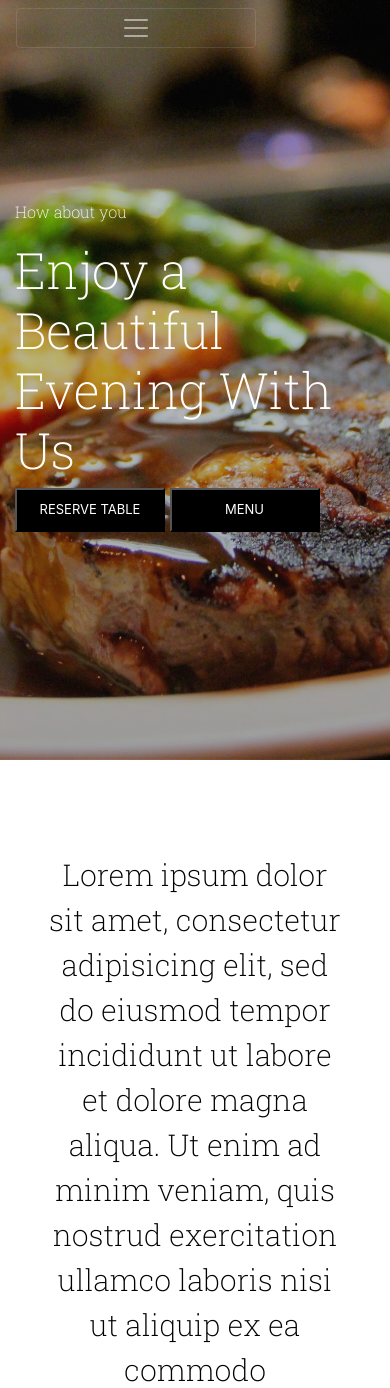
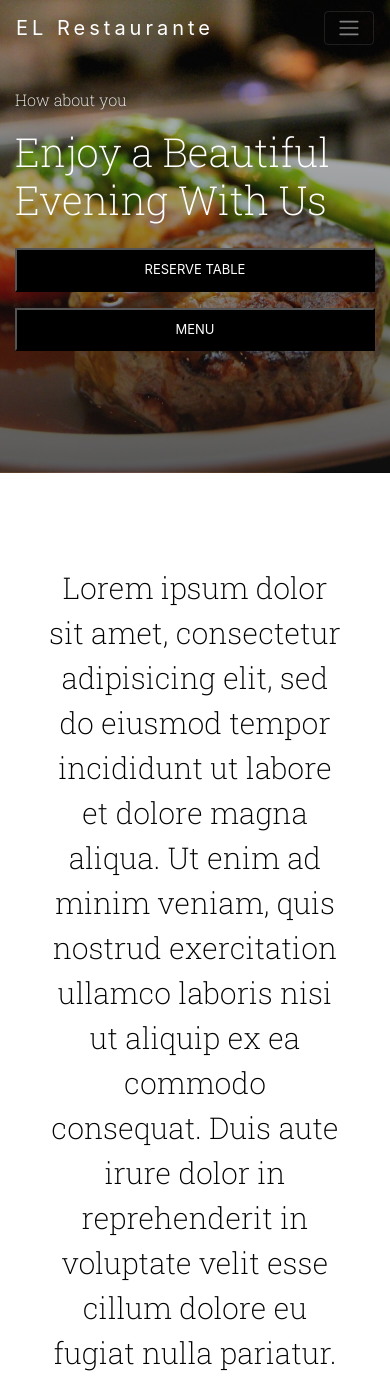
Before and after one commit to raulthedeveloper/restaurant, a PHP site: page / in a window 390 px wide. Shown: the top 1388 px of the page. Run offline with PHP 8.4, Linux system fonts and the light colour scheme; some libraries are stand-ins or nearby versions.

Commit message:
updated styles and fixed bugs

```diff
--- a/includes/header.php
+++ b/includes/header.php
@@ -16,7 +16,8 @@
 
     <link href="https://unpkg.com/aos@2.3.1/dist/aos.css" rel="stylesheet">
 
-    <link href='https://cdnjs.cloudflare.com/ajax/libs/font-awesome/4.0.3/css/font-awesome.css'>
+    <link href="https://cdnjs.cloudflare.com/ajax/libs/font-awesome/5.13.0/css/all.min.css" rel="stylesheet">
+
 
 
 
--- a/includes/nav.php
+++ b/includes/nav.php
@@ -2,7 +2,7 @@
 
 
 <nav class="navbar navbar-expand-lg navbar-dark"  <?php nav_style(); ?>>
-  <a class="navbar-brand" href="<?php echo $page == 'secondary' ? '../index.php' : null ?>">EL Restaurante</a>
+  <a class="navbar-brand" style="display:initial" href="<?php echo $page == 'secondary' ? '../index.php' : null ?>">EL Restaurante</a>
   <button class="navbar-toggler pb-sm-3" type="button" data-toggle="collapse" data-target="#navbarNavAltMarkup" aria-controls="navbarNavAltMarkup" aria-expanded="false" aria-label="Toggle navigation">
     <span class="navbar-toggler-icon"></span>
   </button>
--- a/includes/testimonial.php
+++ b/includes/testimonial.php
@@ -1,9 +1,9 @@
 <div id="myCarousel" class="carousel slide" data-ride="carousel">
           <!-- Carousel indicators -->
           <ol class="carousel-indicators">
-            <li data-target="#myCarousel" data-slide-to="0" class="active"></li>
-            <li data-target="#myCarousel" data-slide-to="1"></li>
-            <li data-target="#myCarousel" data-slide-to="2"></li>
+            <li data-target="#myCarousel" style="border:none"  data-slide-to="0" class="active"></li>
+            <li data-target="#myCarousel" style="border:none" data-slide-to="1"></li>
+            <li data-target="#myCarousel" style="border:none" data-slide-to="2"></li>
           </ol> <!-- Wrapper for carousel items -->
           <div class="carousel-inner">
             <div class="item carousel-item active">
--- a/pages/reservation.php
+++ b/pages/reservation.php
@@ -16,7 +16,7 @@ $title = 'Reservation';
 <section id="reservation_section">
   <div class="container main-content">
     <div class="row">
-      <div class="col" id="reserv_backround">
+      <div class="col-12" id="reserv_backround">
 
         <h2 class="text-dark">Resevations</h2>
         <p class="text-dark">Lorem ipsum dolor sit amet, consectetur adipisicing elit, sed do eiusmod
--- a/scss/components/_carousel.scss
+++ b/scss/components/_carousel.scss
@@ -72,7 +72,6 @@
 }
 
 .carousel-control.left {
-    left: auto;
     right: 40px
 }
 
--- a/scss/layout/_headers.scss
+++ b/scss/layout/_headers.scss
@@ -1,16 +1,24 @@
 #hero_section {
     width: 100%;
     height: 90vh;
-    background: linear-gradient(rgba(20, 20, 20, 0.2), rgba(20, 20, 20, 0.4)), url("../imgs/steak.jpeg");
+    background: linear-gradient(rgba(20, 20, 20, 0.2), rgba(20, 20, 20, 0.7)), url("../imgs/steak.jpeg");
     background-position: center;
     background-size: cover;
     background-repeat: no-repeat;
     overflow: hidden;
 
 
+    @media only screen and (max-width: $break-s) {
+        &{
+            height: 56vh;
+        }
+
+    }
+
     @media only screen and (max-height: $break-s) {
         & {
-            min-height: 500px;
+            min-height: 400px;
+
         }
 
         .big_pic,
@@ -39,14 +47,33 @@
 
 #main_header {
     color: white;
-    font-size: 50px;
-    position: relative;
+    font-size: 5rem;
 
+    @media only screen and (max-width: $break-s) {
+        & {
+            font-size: 3rem;
+        }
+    }
+
+    @media only screen and (max-width: $break-s) {
+        &{
+            font-size: 2.5rem;
+        }
+    }
 
 }
 
 
+.navbar-toggler{
+    padding: none;
+    font-size: initial;
+    width: initial;
+}
+
 #header_row {
+    position: relative;
+    top: 5rem;
+
 
     & button{
 
@@ -56,13 +83,22 @@
         width: 150px;
         transition-duration: 1000ms;
 
-        @media only screen and (min-width: $break-m) {
+        @media only screen and (max-width: $break-m) {
 
             &:hover {
                 background-color: $hover_color;
                 color: black;
 
             }
+        }
+
+        @media only screen and (max-width: $break-m) {
+            &{
+                width: 100%;
+                margin-top: 1rem;
+            }
+
+
         }
 
 
@@ -73,15 +109,15 @@
 
 
 
-@media only screen and (min-height:611px) {
+@media only screen and (max-width:$break-s) {
     #header_row {
-        position: relative;
-        top: 9em;
+
+        top: 2em;
     }
 }
 
 #secondary_header {
-    background: linear-gradient(rgba(20, 20, 20, 0.2), rgba(20, 20, 20, 0.2)), url('https://images.pexels.com/photos/374052/pexels-photo-374052.jpeg?auto=compress&cs=tinysrgb&dpr=2&h=650&w=940');
+    background: linear-gradient(rgba(20, 20, 20, 0.2), rgba(20, 20, 20, 0.7)), url('https://images.pexels.com/photos/374052/pexels-photo-374052.jpeg?auto=compress&cs=tinysrgb&dpr=2&h=650&w=940');
     background-size: cover;
     background-position: center;
     height: 600px;
--- a/styles/style.css
+++ b/styles/style.css
@@ -79,15 +79,20 @@ a {
 #hero_section {
   width: 100%;
   height: 90vh;
-  background: linear-gradient(rgba(20, 20, 20, 0.2), rgba(20, 20, 20, 0.4)), url("../imgs/steak.jpeg");
+  background: linear-gradient(rgba(20, 20, 20, 0.2), rgba(20, 20, 20, 0.7)), url("../imgs/steak.jpeg");
   background-position: center;
   background-size: cover;
   background-repeat: no-repeat;
   overflow: hidden;
 }
+@media only screen and (max-width: 576px) {
+  #hero_section {
+    height: 56vh;
+  }
+}
 @media only screen and (max-height: 576px) {
   #hero_section {
-    min-height: 500px;
+    min-height: 400px;
   }
   #hero_section .big_pic,
 #hero_section .small_pic {
@@ -108,10 +113,29 @@ a {
 
 #main_header {
   color: white;
-  font-size: 50px;
-  position: relative;
+  font-size: 5rem;
+}
+@media only screen and (max-width: 576px) {
+  #main_header {
+    font-size: 3rem;
+  }
+}
+@media only screen and (max-width: 576px) {
+  #main_header {
+    font-size: 2.5rem;
+  }
 }
 
+.navbar-toggler {
+  padding: none;
+  font-size: initial;
+  width: initial;
+}
+
+#header_row {
+  position: relative;
+  top: 5rem;
+}
 #header_row button {
   background-color: black;
   color: white;
@@ -119,21 +143,26 @@ a {
   width: 150px;
   transition-duration: 1000ms;
 }
-@media only screen and (min-width: 768px) {
+@media only screen and (max-width: 768px) {
   #header_row button:hover {
     background-color: orange;
     color: black;
   }
 }
+@media only screen and (max-width: 768px) {
+  #header_row button {
+    width: 100%;
+    margin-top: 1rem;
+  }
+}
 
-@media only screen and (min-height: 611px) {
+@media only screen and (max-width: 576px) {
   #header_row {
-    position: relative;
-    top: 9em;
+    top: 2em;
   }
 }
 #secondary_header {
-  background: linear-gradient(rgba(20, 20, 20, 0.2), rgba(20, 20, 20, 0.2)), url("https://images.pexels.com/photos/374052/pexels-photo-374052.jpeg?auto=compress&cs=tinysrgb&dpr=2&h=650&w=940");
+  background: linear-gradient(rgba(20, 20, 20, 0.2), rgba(20, 20, 20, 0.7)), url("https://images.pexels.com/photos/374052/pexels-photo-374052.jpeg?auto=compress&cs=tinysrgb&dpr=2&h=650&w=940");
   background-size: cover;
   background-position: center;
   height: 600px;
@@ -465,7 +494,6 @@ a {
 }
 
 .carousel-control.left {
-  left: auto;
   right: 40px;
 }
 
```
Also changed, not shown: scss/style.scss (+0 -12 lines), 1 other file.
